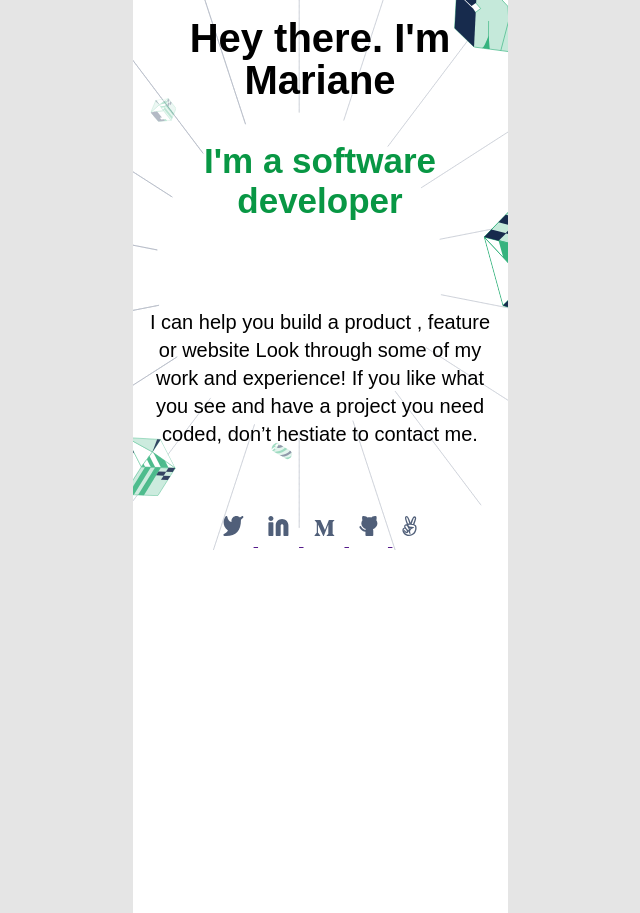
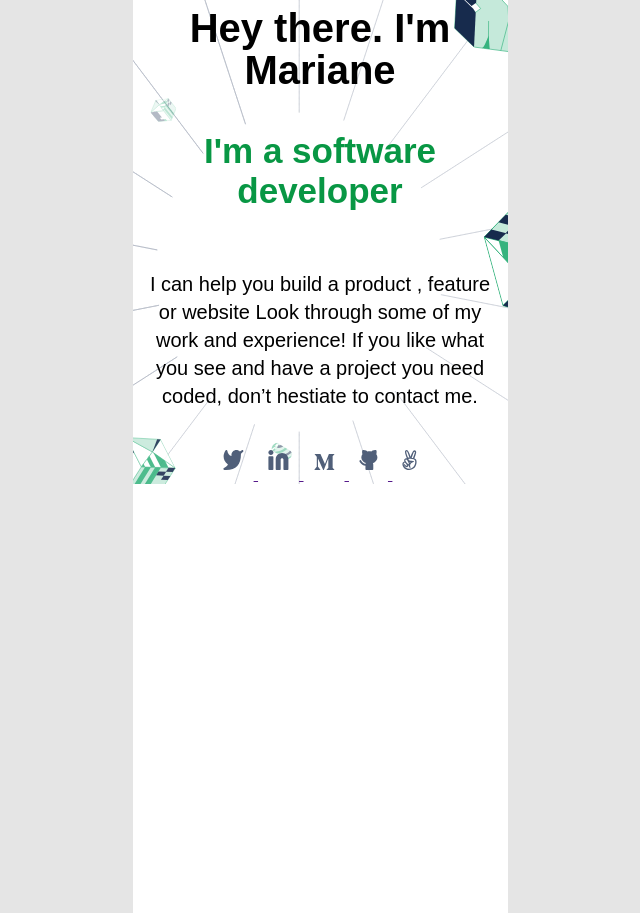
Before and after one commit to Reconhu/m1-portfolio, a website: page index.html in a window 1280 px wide. Shown: the part 82-995 px from the top of the page, without its empty margins (320-960 px from the left). Drawn offline with Linux system fonts and the light colour scheme; a web font is replaced by a local one.

Commit message:
about me section padding

```diff
--- a/style.css
+++ b/style.css
@@ -65,8 +65,7 @@ body {
   display: flex;
   flex-direction: column;
   align-items: center;
-  padding-top: 14px;
-  gap: 28px;
+  padding-top: 4px;
   position: absolute;
   background-image: url(images/background.svg);
   background-repeat: no-repeat;
```
